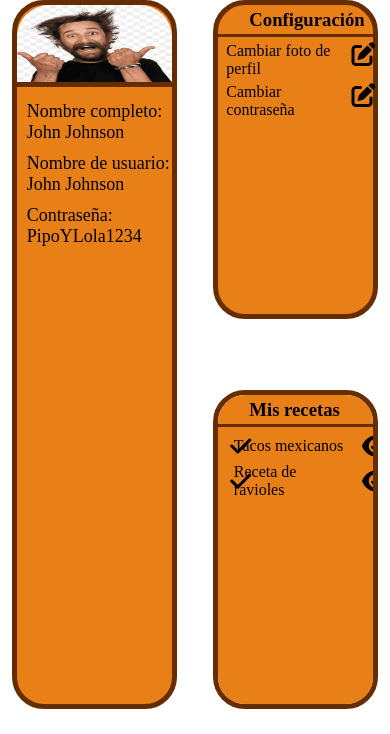
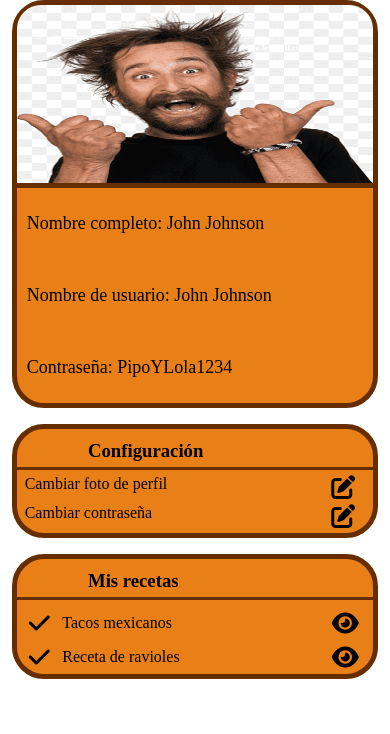
Before and after one commit to b-bastan/proyecto1_practicas-profesionales, a PHP site: template pipocooks/templates/usuario.html in a window 390 px wide. Shown: the part 110-844 px from the top of the page. Run offline with PHP 8.4, Linux system fonts and the light colour scheme; the template is opened without the code that fills it, so the values that code supplies are empty; some libraries are stand-ins or nearby versions.

Commit message:
Actualizacion final styles-usuario.css

```diff
--- a/pipocooks/css/styles-usuario.css
+++ b/pipocooks/css/styles-usuario.css
@@ -24,14 +24,17 @@ header {
 /* Seccion usuario */
 
 .user {
+    display: flex;
+    flex-direction: column;
     border: 5px solid hsl(27, 100%, 20%);;
     border-radius: 2em;
     background-color: #e77400e8;
     grid-area: user;
+
 }
 
 .profile-photo {
-    border-radius: 2em 2em 0 0;
+    border-radius: 1.5em 1.5em 0 0;
     width: 100%;
     aspect-ratio: 2/1;
     border-bottom: 5px solid hsl(27, 100%, 20%);
@@ -39,13 +42,14 @@ header {
 
 .user p {
     font-size: 18px;
-    margin-top: 10px;
-    margin-left: 10px;
+    margin: 3vh 0 3vh 10px;
 }
 
 /* Seccion configuracion */
 
 .settings {
+    min-height: 240px;
+    height: fit-content;
     border: 5px solid hsl(27, 100%, 20%);;
     border-radius: 2em;
     background-color: #e77400e8;
@@ -114,6 +118,10 @@ header {
     margin-top: 15px;
 }
 
+#modif-pass-verif {
+    margin-bottom: 15px;
+}
+
 .modif-pass-inp::placeholder {
     padding-left: 20px;
 }
@@ -159,4 +167,33 @@ header {
     width: fit-content;
 }
 
-/*Hasta 768px se ve bien, no hace falta responsive, mentira, ajustar un poco los espacios a la izquierda de recipes-list*/
+@media (max-width: 1025px) {
+    .recipes-list-item p {
+        margin-left: 10px;
+    }
+}
+
+@media (max-width: 769px) {
+    #contenedor-todo {
+        display: flex;
+        flex-direction: column;
+        height: fit-content;
+    }
+
+    .user, .settings, .recipes {
+        margin-bottom: 1em;
+    }
+
+    .user {
+        height: fit-content;
+    }
+
+    .settings {
+        min-height: fit-content;
+    }
+
+    .recipes {
+        height: fit-content;
+        max-height: 160px;
+    }
+}
```
